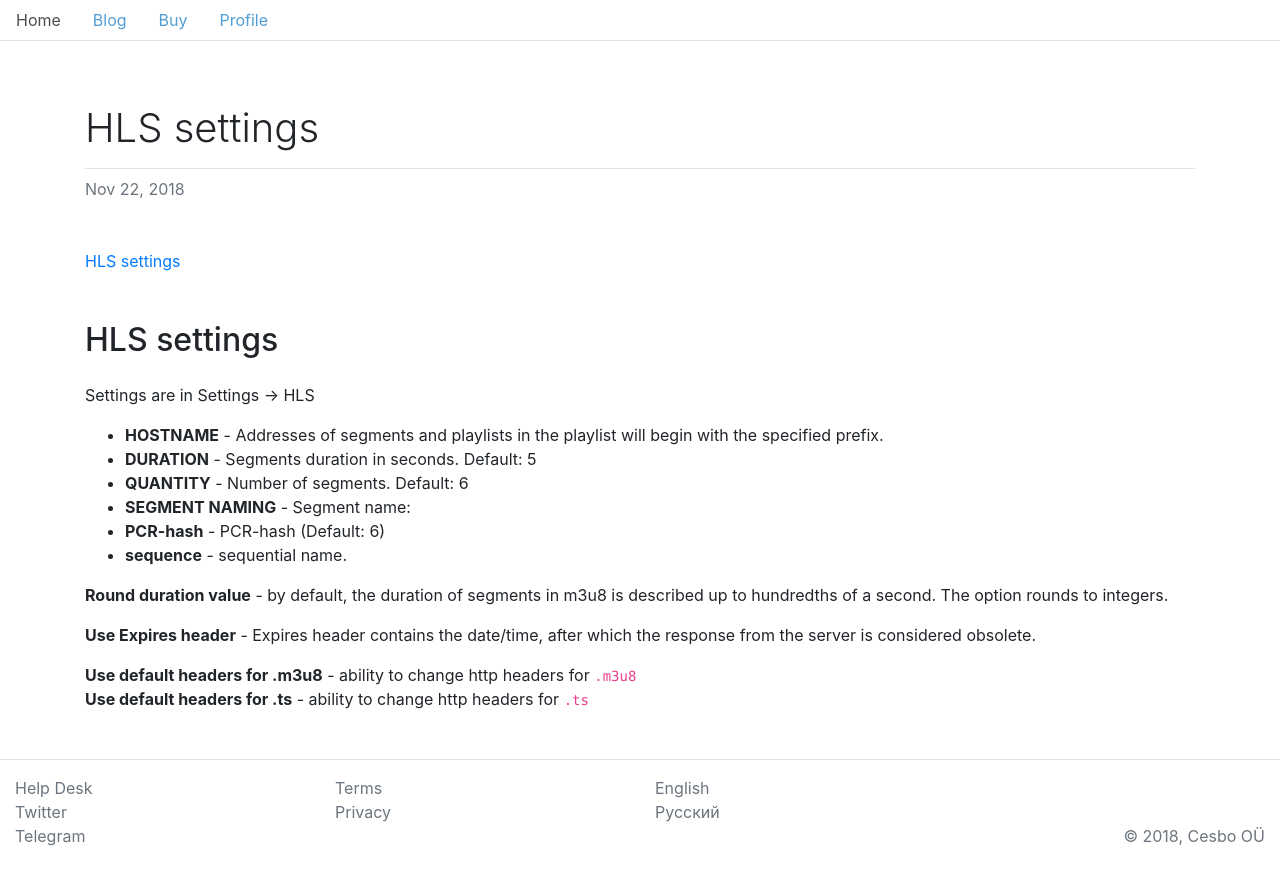
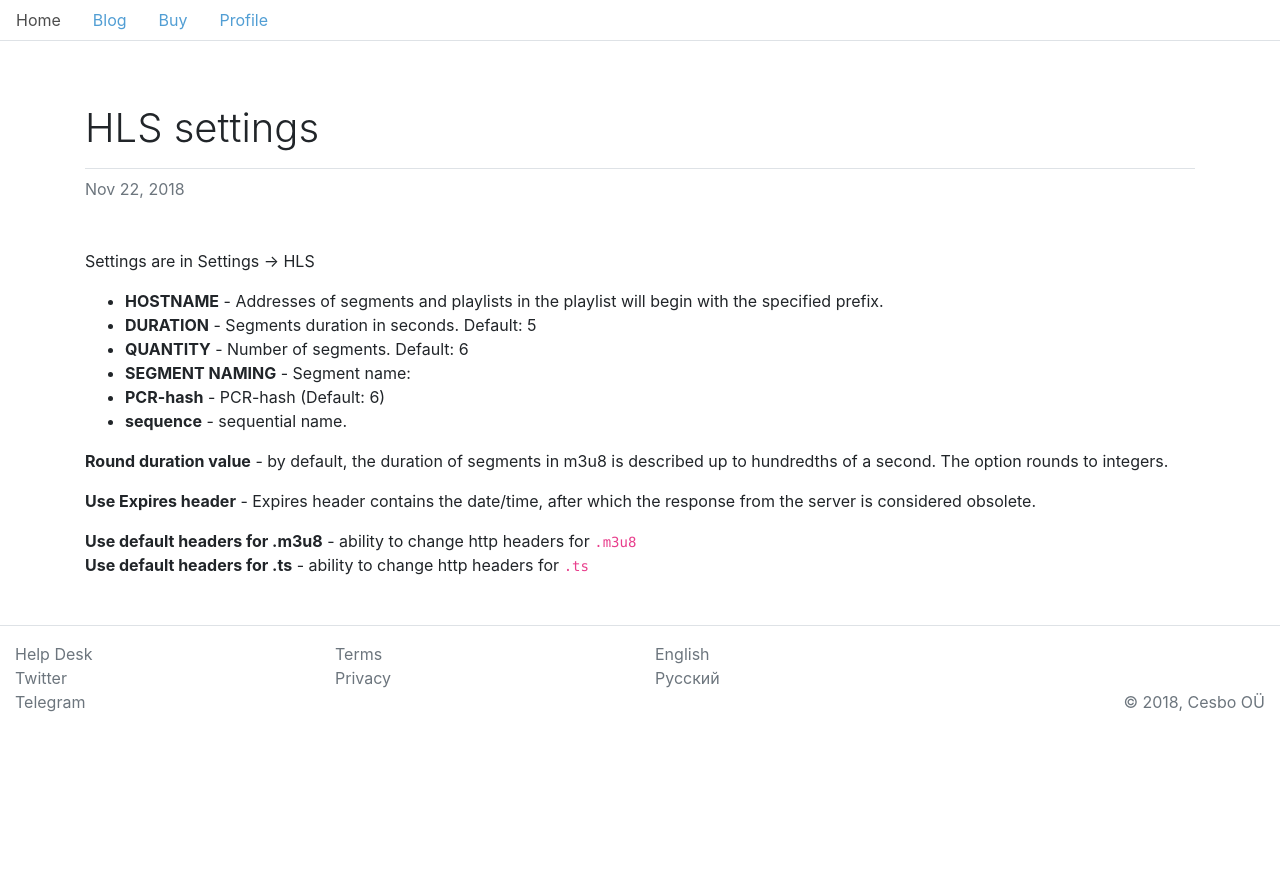
Before and after one commit to ramzes1401ss3/cesbo-www, a Jekyll site: the page built from en/_posts/2018-11-22-hls.md, in a window 1280 px wide. Shown: the top 885 px of the page. Built offline with Jekyll 4.4.1, drawn with Linux system fonts in a browser that asks for light colours.

Commit message:
Update 2018-11-22-hls.md

```diff
--- a/en/_posts/2018-11-22-hls.md
+++ b/en/_posts/2018-11-22-hls.md
@@ -5,11 +5,9 @@
 tags: [dev]
 ---
 
-## HLS settings
+Settings are in Settings -> HLS
 
 <!-- more -->
-
-Settings are in Settings -> HLS
 
  - **HOSTNAME** - Addresses of segments and playlists in the playlist will begin with the specified prefix.
  - **DURATION** - Segments duration in seconds. Default: 5
```
